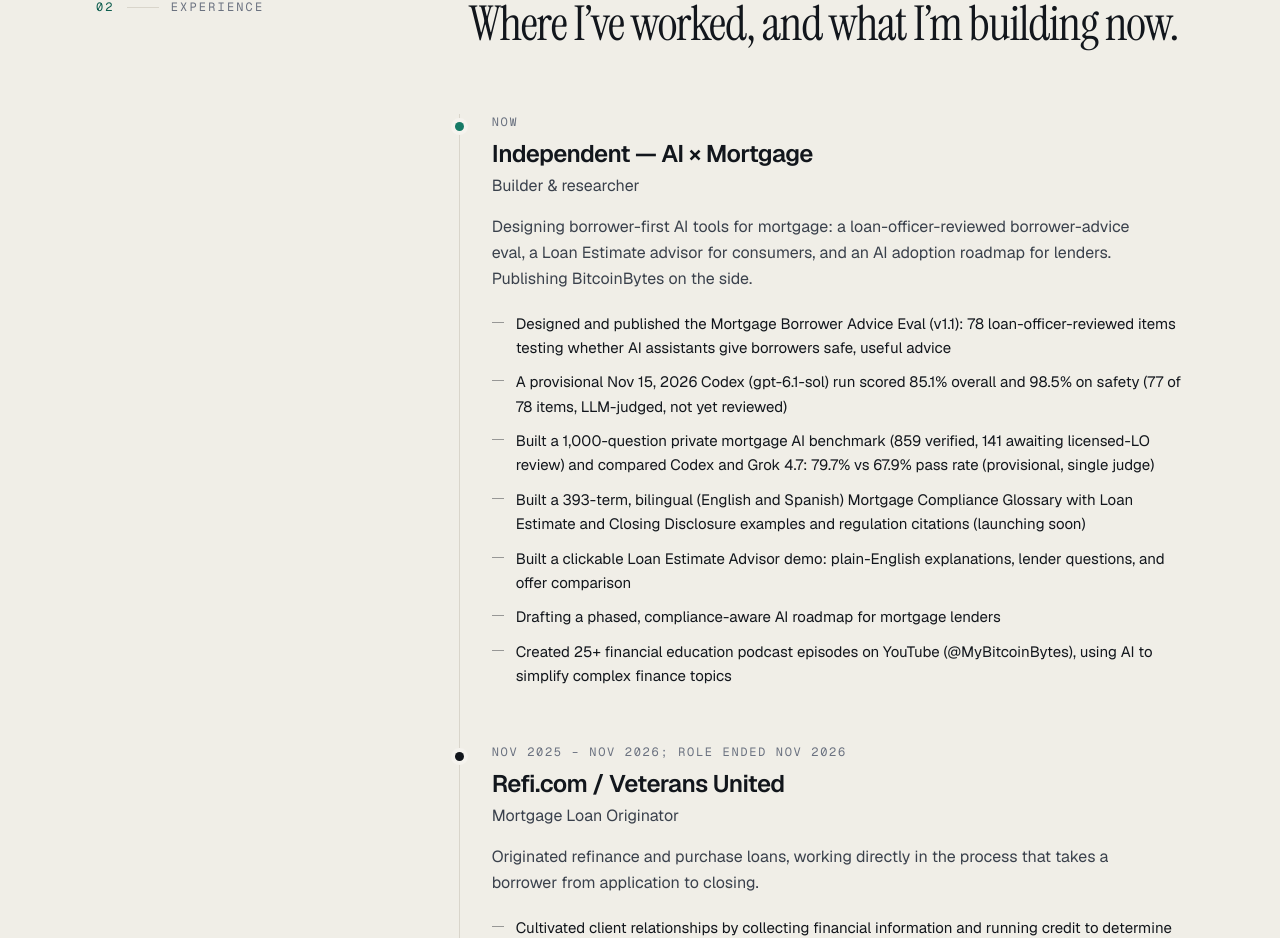
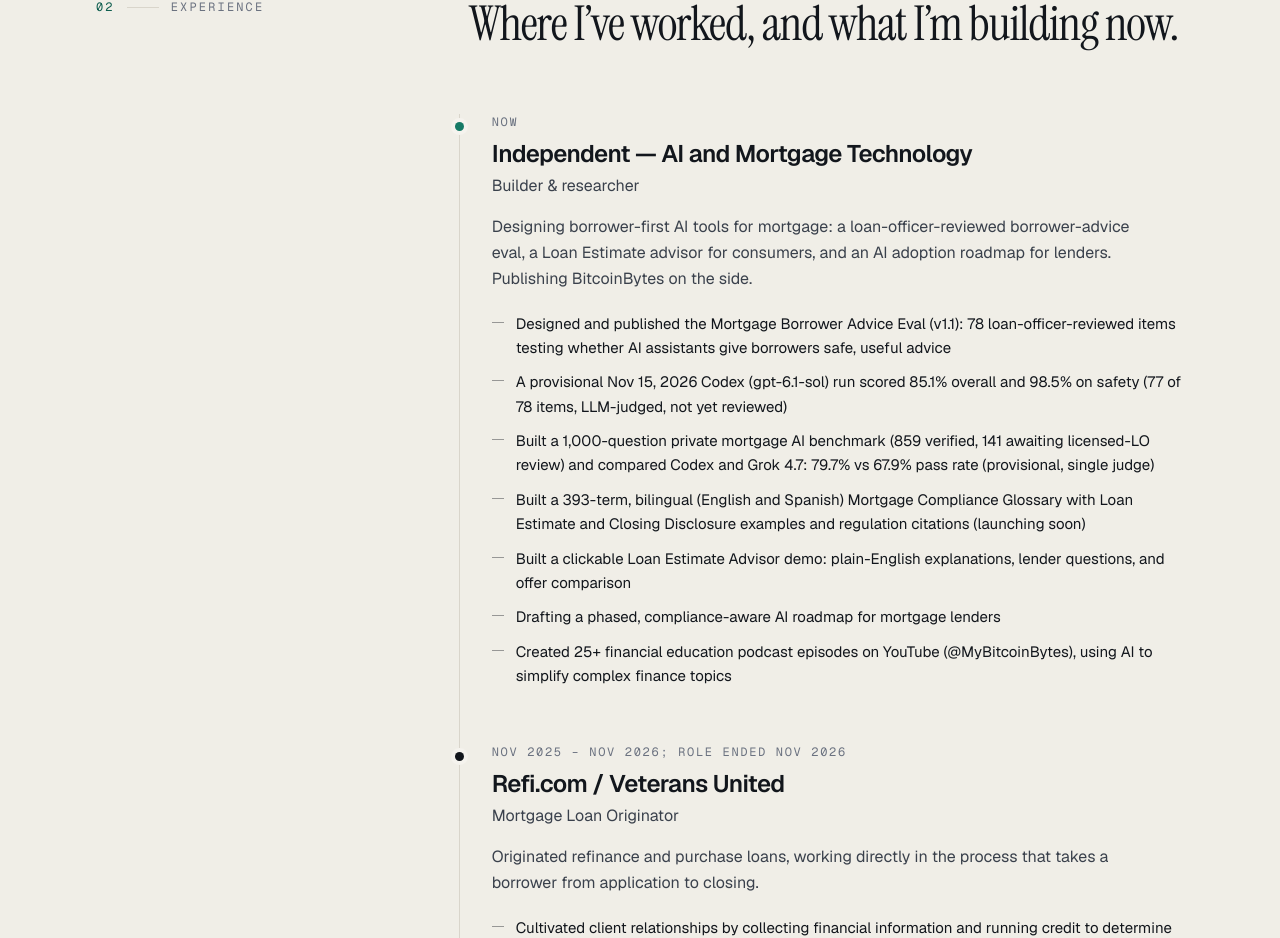
Before and after one commit to XBitcoinBytes/shaun-barry-portfolio, a Next.js app: page / in a window 1280 px wide. Shown: the part 1912-2850 px from the top of the page. Built offline with nearby package versions, Linux system fonts and the light colour scheme.

Commit message:
Rename current role label to AI and Mortgage Technology

```diff
--- a/src/content/profile.ts
+++ b/src/content/profile.ts
@@ -35,7 +35,7 @@ export type Role = {
 
 export const experience: Role[] = [
   {
-    org: "Independent — AI × Mortgage",
+    org: "Independent — AI and Mortgage Technology",
     title: "Builder & researcher",
     dates: "Now",
     current: true,
```
